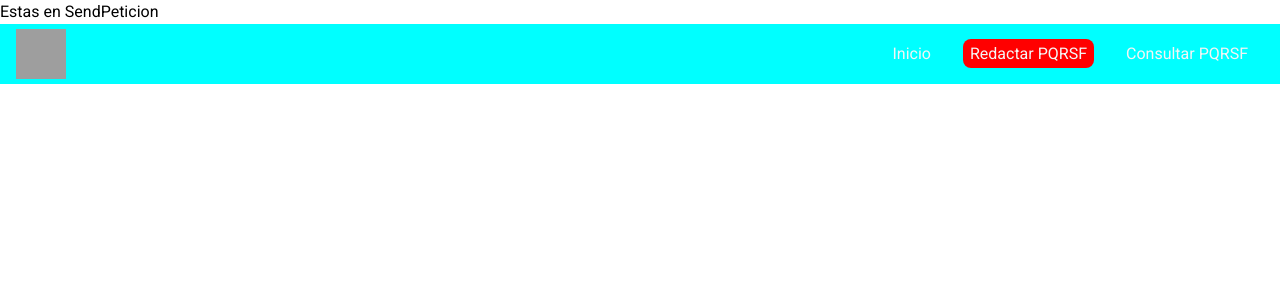
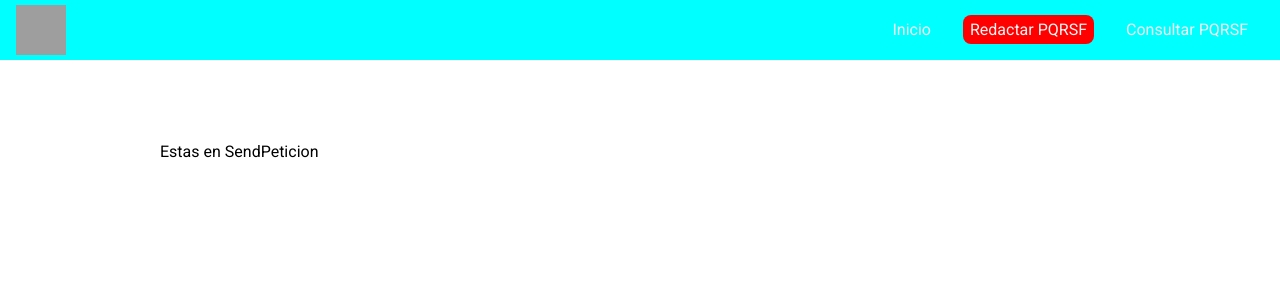
Before and after one commit to Automatizacion-SB/Pacientes.Pqrsf, a React (Vite) app: page /send-peticion in a window 1280 px wide. Shown: the top 300 px of the page. Built offline with nearby package versions, Linux system fonts and the light colour scheme; grey boxes are pictures that could not be loaded.

Commit message:
feat: :sparkles: implementation of layout component

```diff
--- /dev/null
+++ b/src/components/Layout/index.jsx
@@ -0,0 +1,7 @@
+import "./style.css";
+/* eslint-disable react/prop-types */
+function Layout({ children }) {
+  return <div className="container">{children}</div>;
+}
+
+export { Layout };
--- /dev/null
+++ b/src/components/Layout/style.css
@@ -0,0 +1,7 @@
+.container {
+  display: flex;
+  flex-direction: column;
+  margin-top: 80px;
+  padding: 0 10rem;
+  background-color: var(--white);
+}
--- a/src/pages/App.jsx
+++ b/src/pages/App.jsx
@@ -4,7 +4,7 @@ import { Home } from "./Home";
 import { SendPeticion } from "./SendPeticion";
 import { SearchPeticion } from "./SearchPeticion";
 import { NotFound } from "./NotFound";
-import { Navbar } from "../../Components/Navbar";
+import { Navbar } from "../components/Navbar";
 
 function AppRoutes() {
   const routes = useRoutes([
@@ -20,8 +20,8 @@ function AppRoutes() {
 function App() {
   return (
     <BrowserRouter>
+      <Navbar />
       <AppRoutes />
-      <Navbar />
     </BrowserRouter>
   );
 }
--- a/src/pages/Home.jsx
+++ b/src/pages/Home.jsx
@@ -1,8 +1,10 @@
+import { Layout } from "../components/Layout";
+
 function Home() {
   return (
-    <>
+    <Layout>
       <p>Estas en Home</p>
-    </>
+    </Layout>
   );
 }
 
--- a/src/pages/NotFound.jsx
+++ b/src/pages/NotFound.jsx
@@ -1,8 +1,10 @@
+import { Layout } from "./../components/Layout";
+
 function NotFound() {
   return (
-    <>
+    <Layout>
       <p>Estas en NotFound</p>
-    </>
+    </Layout>
   );
 }
 
--- a/src/pages/SearchPeticion.jsx
+++ b/src/pages/SearchPeticion.jsx
@@ -1,8 +1,10 @@
+import { Layout } from "../components/Layout";
+
 function SearchPeticion() {
   return (
-    <>
+    <Layout>
       <p>Estas en SearchPeticion</p>
-    </>
+    </Layout>
   );
 }
 
--- a/src/pages/SendPeticion.jsx
+++ b/src/pages/SendPeticion.jsx
@@ -1,8 +1,10 @@
+import { Layout } from "../components/Layout";
+
 function SendPeticion() {
   return (
-    <>
+    <Layout>
       <p>Estas en SendPeticion</p>
-    </>
+    </Layout>
   );
 }
 
```
Also changed, not shown: src/components/Navbar/index.jsx (renamed from Components/Navbar/index.jsx), src/components/Navbar/style.css (renamed from Components/Navbar/style.css).
